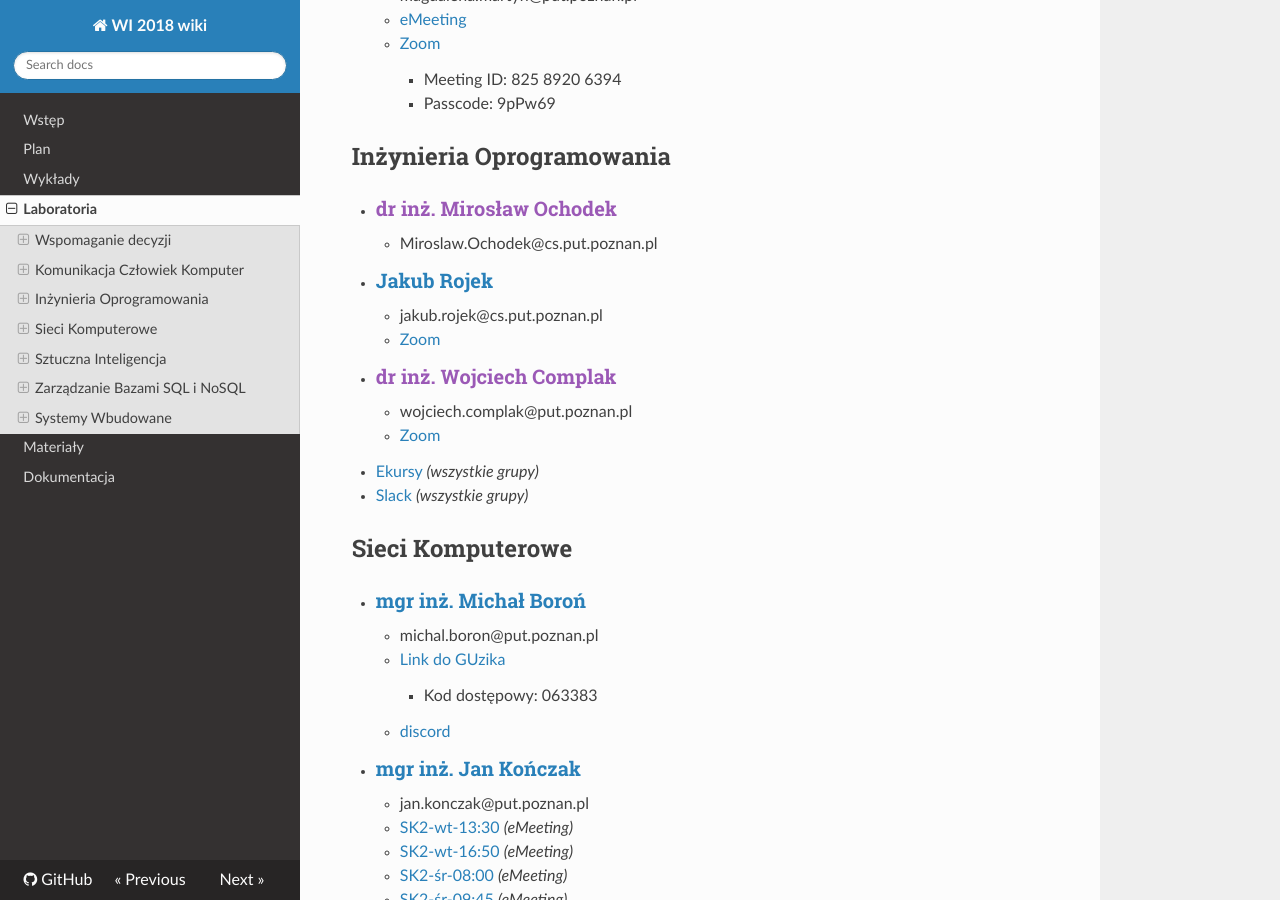
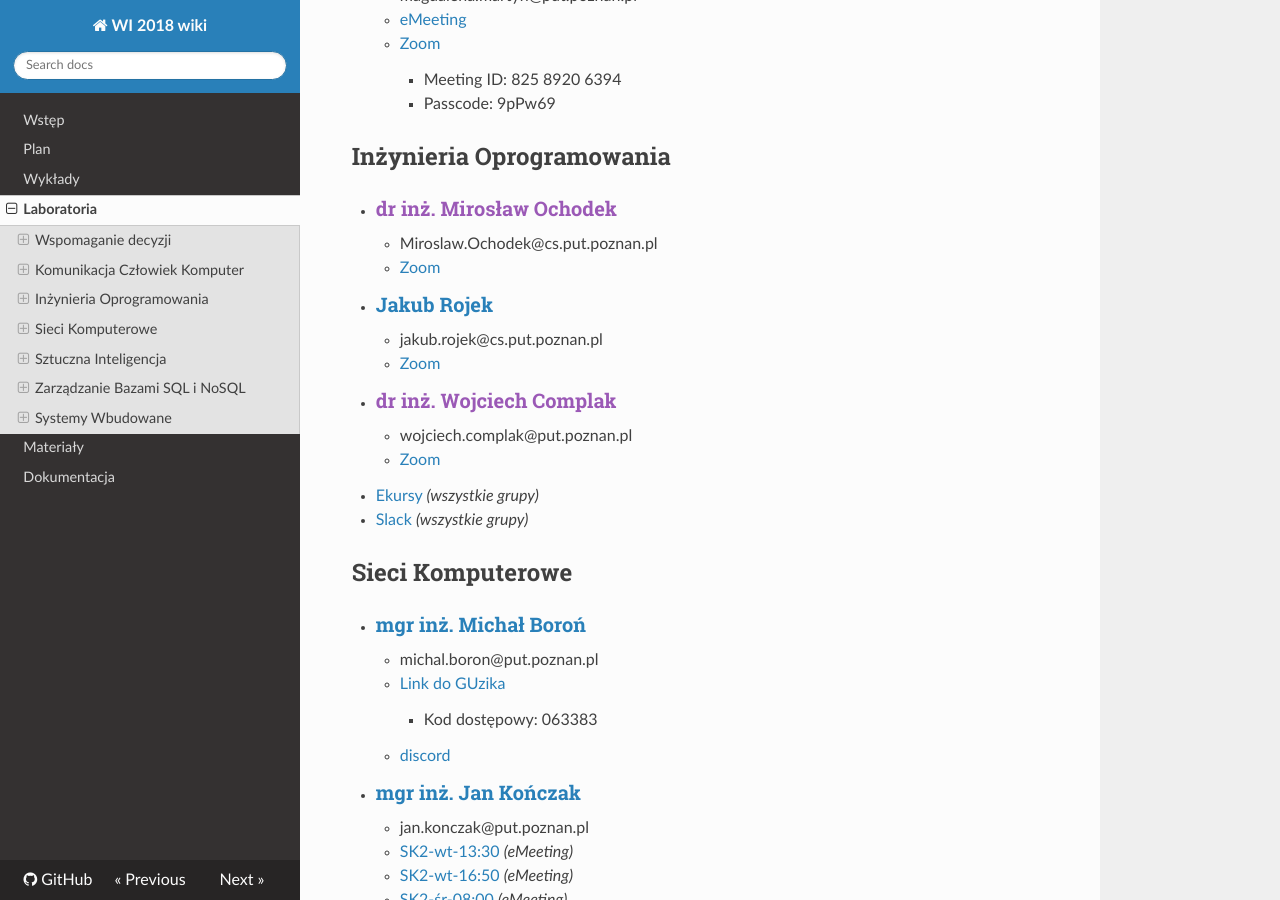
Before and after one commit to PUT-WI-18/wi18-wiki-sem5, an MkDocs documentation site: the page built from docs/laboratoria.md, in a window 1280 px wide and 900 px high, scrolled down 912 px. Built offline with MkDocs 1.6.1, drawn with Linux system fonts in a browser that asks for light colours; nearby versions of some CDN libraries.

Commit message:
Update laboratoria.md

```diff
--- a/docs/laboratoria.md
+++ b/docs/laboratoria.md
@@ -30,6 +30,7 @@
 ## Inżynieria Oprogramowania
 - ### [dr inż. Mirosław Ochodek]()
     - Miroslaw.Ochodek@cs.put.poznan.pl
+    - [Zoom](https://us02web.zoom.us/j/3615884867?_x_zm_rtaid=SRxK-KiyS8GxYdS1B406Jg.1602667150748.85895160a83c28dae838c431e4420b7b&_x_zm_rhtaid=468)
 - ### [Jakub Rojek](http://www.cs.put.poznan.pl/jrojek/io1.html)
     - jakub.rojek@cs.put.poznan.pl
     - [Zoom](https://zoom.us/j/98127895855?pwd=WUFacVFldWpOd0Rwam9Qa1pMQjdaUT09)
```
